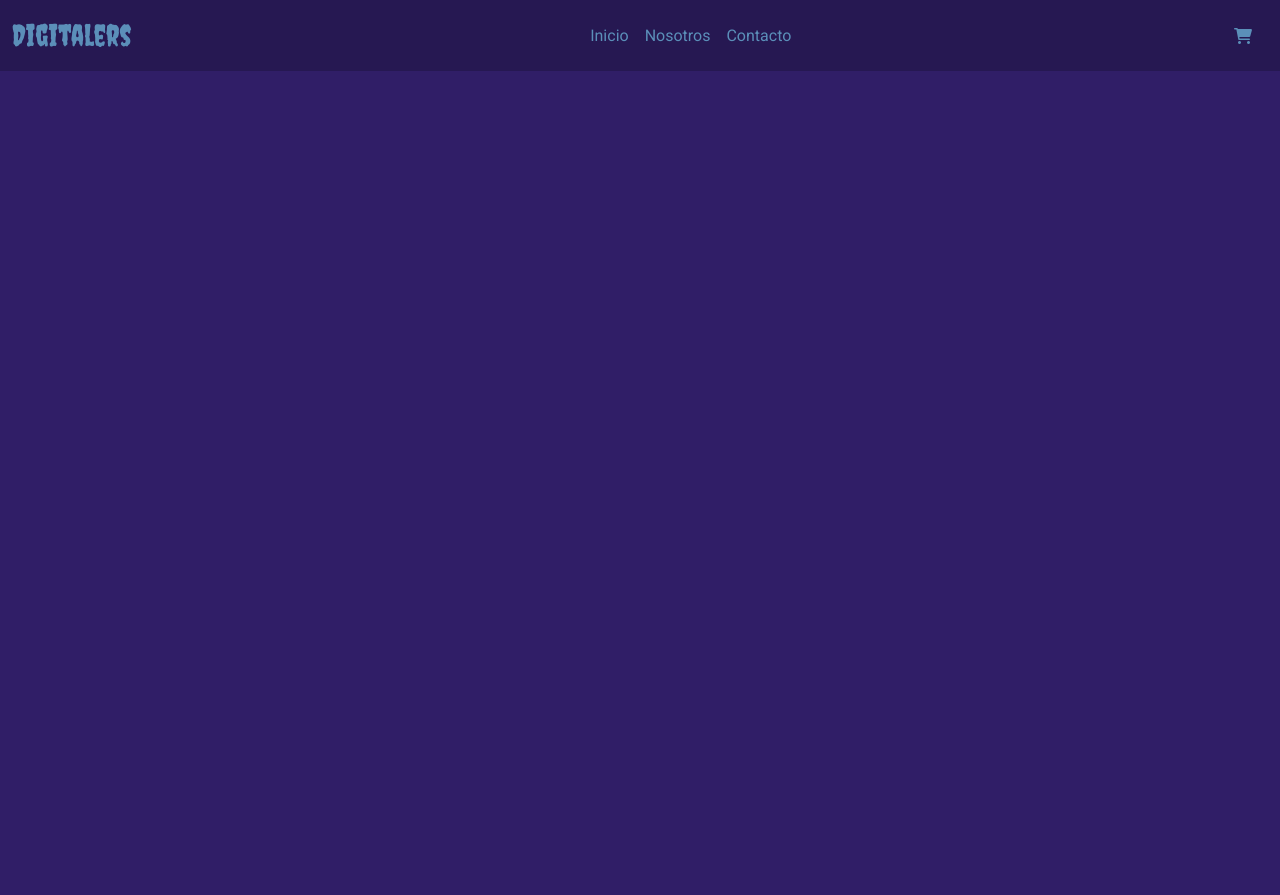
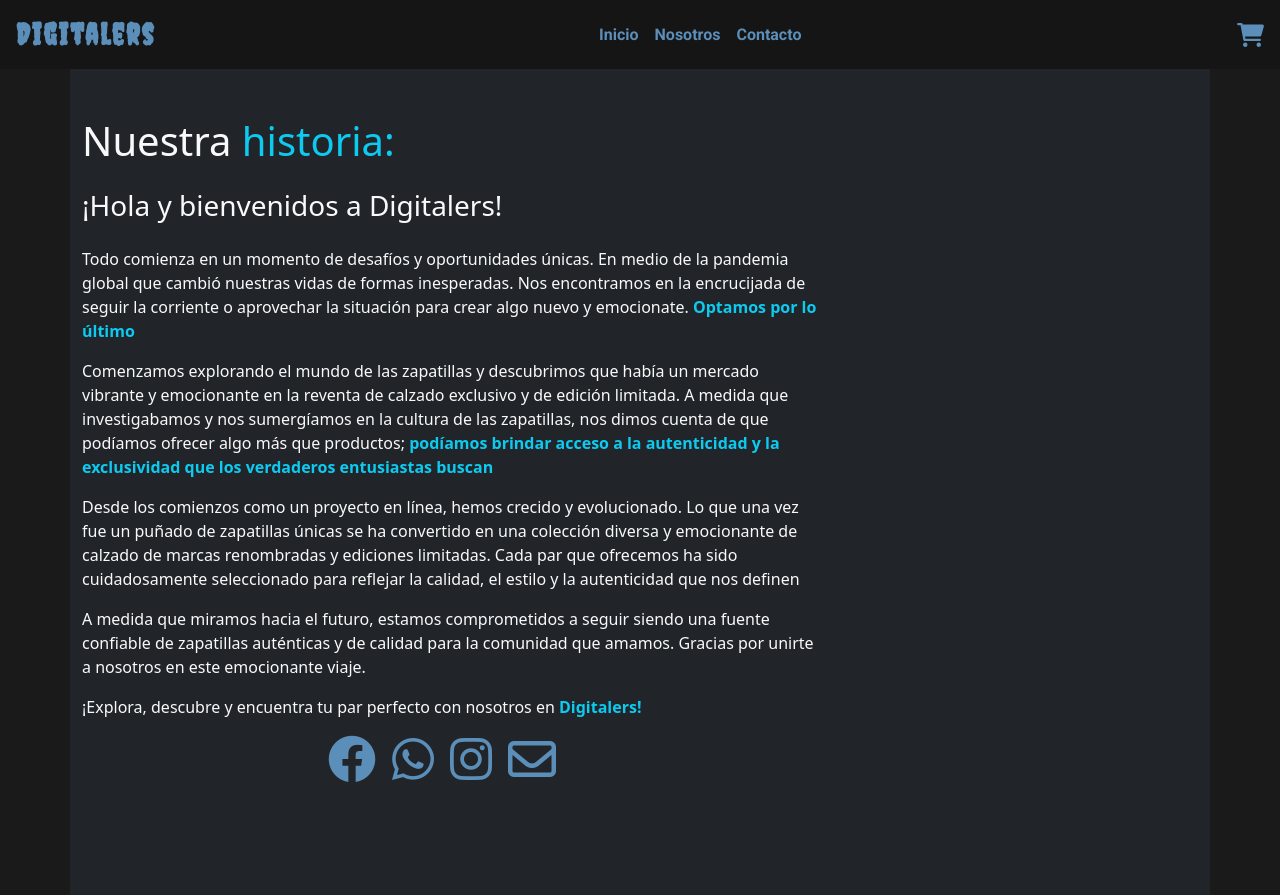
Before and after one commit to Julitaesc/Proyecto.Integrador1, a website built with Vite: page pages/nosotros.html in a window 1280 px wide. Before the commit the page ends 800 px from the top, so only its background shows below. Built offline with nearby package versions, Linux system fonts and the light colour scheme.

Commit message:
Sumando contenido a la página nosotros

```diff
--- a/css/style.css
+++ b/css/style.css
@@ -1,5 +1,6 @@
 
 @import url('https://fonts.googleapis.com/css2?family=Creepster&family=Inter:wght@100;400&family=Roboto:wght@400;700&display=swap');
+
 * {
     margin: 0;
     padding: 0;
@@ -7,9 +8,11 @@
 }
 
 body {
-background-color: #301E67;
+background-color: #1b1a1b;
 }
 
+
+/*NAVBAR*/
 .navbar-custom {
     background-color: rgba(0, 0, 0, 0.2);
 }
@@ -17,19 +20,44 @@
 .navbar-custom .nav-link,
 .navbar-custom .nav-link.active {
     color: #5B8FB9;
-    font-family: "Roboto";
-    font-style: bold;
-    align-items: center;
+    font-family: "Roboto", sans-serif;
+    transition: color 0.3s ease;
+}
+
+.nav-link:hover,
+.nav-link.active:hover,
+.fa-solid:hover,
+.navbar-brand:hover {
+    color: #75d7f0;
 }
 
 .navbar-custom .navbar-brand {
-font-family: "Creepster";
+font-family: "Creepster", sans-serif;
 color: #5B8FB9;
-font-style: bold;
 font-size: 30px;
+letter-spacing: 2px;
 transition: color 0.3s ease;
 }
 
-.navbar-brand:hover {
-    color: #75d7f0;
+/*Icono carrito */
+
+.fa-solid, .custom-icon {
+    color: #5B8FB9;
+
 }
+
+/* Botón COMPRAR*/
+
+.btn-resaltar {
+    background-color: #638b94 ;
+    border-color: #638b94;
+    color: #000;
+    font-family: Roboto, bold, sans-serif;
+    transition: background-color 0.3s ease, border-color 0.3s ease, color 0.3s ease;
+}
+
+  .btn-resaltar:hover { /*Reacción al pasar el mouse */
+    background-color: #7dc2c3;
+    border-color: #7dc2c3;
+    color: #000;
+}
--- a/pages/nosotros.html
+++ b/pages/nosotros.html
@@ -9,14 +9,14 @@
     <link href="https://cdnjs.cloudflare.com/ajax/libs/font-awesome/6.0.0/css/all.min.css" rel="stylesheet"/>
     <link href="css/style.css" rel="stylesheet">
 </head>
+
 <body>
 
 
-
     <header>
-    <nav class="navbar navbar-expand-lg navbar-custom">
+        <nav class="navbar navbar-expand-lg navbar-custom fw-bold">
             <div class="container-fluid d-flex justify-content-between">
-          <a class="navbar-brand" href="/index.html">Digitalers</a>
+            <a class="navbar-brand fw-bold p-1 ml-5" href="/index.html">Digitalers</a>
             <button class="navbar-toggler" type="button" data-bs-toggle="collapse" data-bs-target="#navbarNav" aria-controls="navbarNav" aria-expanded="false" aria-label="Toggle navigation">
                 <span class="navbar-toggler-icon"></span>
             </button>
@@ -26,20 +26,67 @@
                     <a class="nav-link active" aria-current="page" href="/index.html">Inicio</a>
                 </li>
                 <li class="nav-item">
-                <a class="nav-link" href="nosotros.html">Nosotros</a>
+                    <a class="nav-link" href="pages/nosotros.html">Nosotros</a>
                 </li>
                 <li class="nav-item">
-                <a class="nav-link" href="contacto.html">Contacto</a>
+                    <a class="nav-link" href="pages/contacto.html">Contacto</a>
                 </li>
             </ul>
             </div>
+            </div>
             <div class="d-flex">
-            <a href="carrito.html" class="text-reset me-3">
-                <i class="fa-solid fa-cart-shopping" style="color: #5b8fb9;"></i>
+                <a href="pages/carrito.html" class="text-reset me-3">
+                <i class="fa-solid fa-cart-shopping fa-xl"></i>
             </a>
         </div>
         </nav>
     </header>
+
+<main class="container nosotros bg-dark text-light py-5">
+    <div class="row">
+        <div class="col-md-8">
+        <h1 class="titulo-destacado">Nuestra <span class="text-info bg-dark">historia:</span></h1>
+        <h3 class="mt-4 mb-4">¡Hola y bienvenidos a Digitalers!</h3>
+    <p class="lh-base">
+            Todo comienza en un momento de desafíos y oportunidades únicas. En medio de la pandemia global que cambió nuestras vidas de formas inesperadas. Nos encontramos en la encrucijada de seguir la corriente o aprovechar la situación para crear algo nuevo y emocionate. <span class="text-info bg-dark fw-bolder">Optamos por lo último</span>
+    </p>
+        <p class="lh-base">
+            Comenzamos explorando el mundo de las zapatillas y descubrimos que había un mercado vibrante y emocionante en la reventa de calzado exclusivo y de edición limitada. A medida que investigabamos y nos sumergíamos en la cultura de las zapatillas, nos dimos cuenta de que podíamos ofrecer algo más que productos; <span class="text-info bg-dark fw-bolder">podíamos brindar acceso a la autenticidad y la exclusividad que los verdaderos entusiastas buscan </span>
+    </p>
+
+    <p class="lh-base">
+        Desde los comienzos como un proyecto en línea, hemos crecido y evolucionado. Lo que una vez fue un puñado de zapatillas únicas se ha convertido en una colección diversa y emocionante de calzado de marcas renombradas y ediciones limitadas. Cada par que ofrecemos ha sido cuidadosamente seleccionado para reflejar la calidad, el estilo y la autenticidad que nos definen
+    </p>
+<p class="lh-base">
+    A medida que miramos hacia el futuro, estamos comprometidos a seguir siendo una fuente confiable de zapatillas auténticas y de calidad para la comunidad que amamos. Gracias por unirte a nosotros en este emocionante viaje.
+</p>
+<p class="lh-base">
+    ¡Explora, descubre y encuentra tu par perfecto con nosotros en <span class="text-info bg-dark fw-bolder">Digitalers! </span>
+</p>
+
+
+        <div class="nosotros-iconos d-flex flex-column align-items-center justify-content-center mb-4">
+            <ul class="list-unstyled d-flex">
+                <li class="me-3"><a href="https://facebook.com"><i class="fa-brands fa-facebook fa-3x custom-icon"></i></a></li>
+                <li class="me-3"><a href="https://wa.me/5491234567890"><i class="fa-brands fa-whatsapp fa-3x custom-icon"></i></a></li>
+                <li class="me-3"><a href="https://instagram.com"><i class="fab fa-brands fa-instagram fa-3x custom-icon"></i></a></li>
+                <li class="me-3"><a href="mailto:julianaaescudero@gmail.com"><i class="fa-regular fa-envelope fa-3x custom-icon"></i></a></li>
+            </ul>
+        </div>
+    </div>
+    </div>
+
+    <div class="col-5">
+        <div class="nosotros-imagen">
+<img
+            class="img-fluid"
+            src="../"
+            alt=""
+            />
+        </div>
+    </div>
+
+</main>
 <script type="module" src="/main.js"></script>
 </body>
 </html>
```
Also changed, not shown: index.html (+12 -12 lines). Lines whose indentation alone changed are shown as unchanged.
